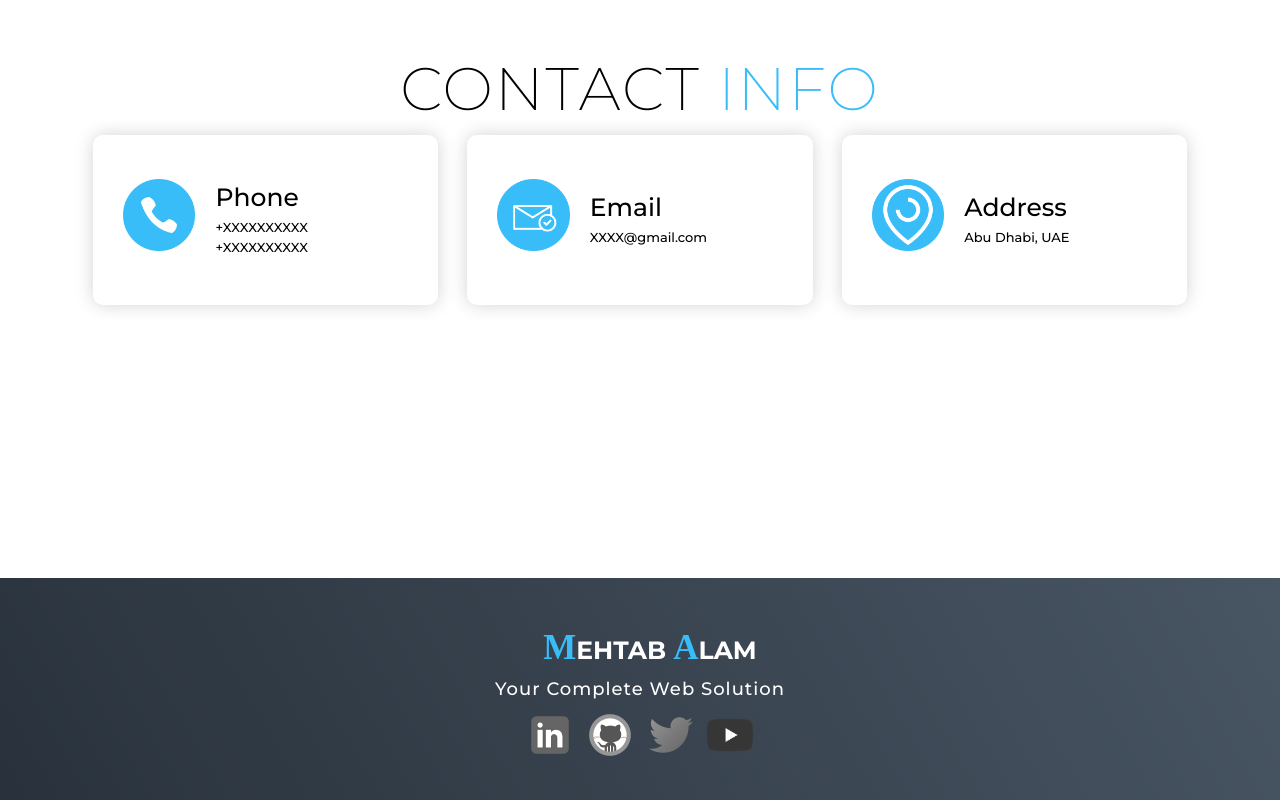
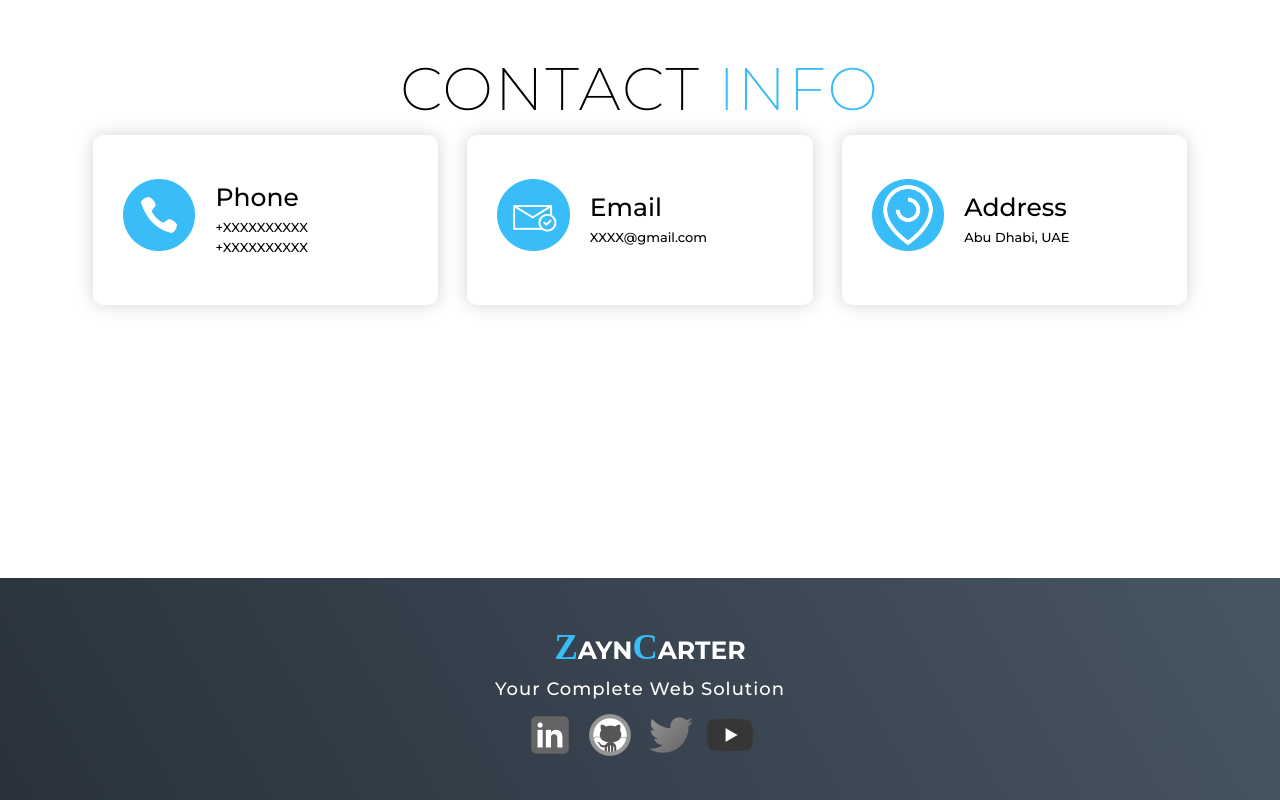
Before and after one commit to ROBINXKO/portfolioweb, a plain HTML site: page index.html in a window 1280 px wide. Shown: the part 4965-5765 px from the top of the page. Drawn offline with Linux system fonts and the light colour scheme; a script that the page names is missing.

Commit message:
Update index.html

```diff
--- a/index.html
+++ b/index.html
@@ -201,7 +201,7 @@
     <section id="footer">
         <div class="footer container">
             <div class="brand">
-                <h1><span>M</span>ehtab <span>A</span>lam</h1>
+                <h1><span>Z</span>ayn<span>C</span>arter</h1>
             </div>
             <h2>Your Complete Web Solution</h2>
             <div class="social-icon">
```
